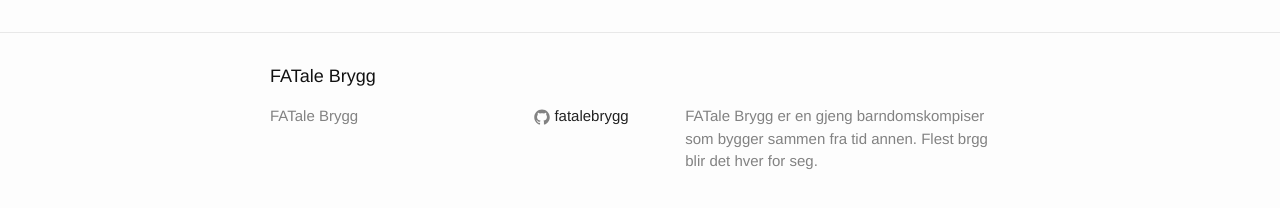
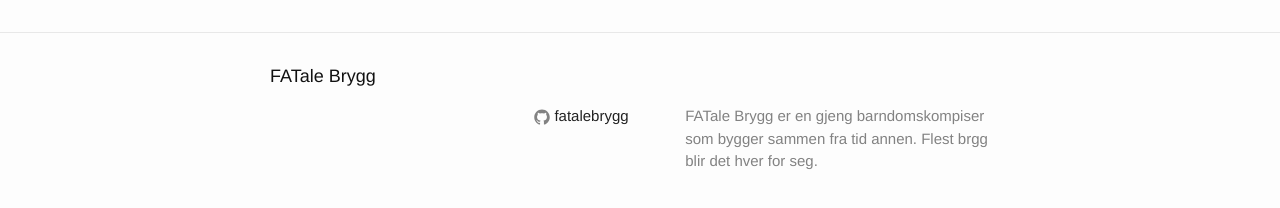
Before and after one commit to fatalebrygg/fatalebrygg.github.io, a Jekyll site: the page built from about.md, in a window 1280 px wide. Shown: the part 255-463 px from the top of the page. Built offline with Jekyll 4.4.1, drawn with Linux system fonts in a browser that asks for light colours; Markdown is read by kramdown in place of the engine named in the settings.

Commit message:
simpler footer

```diff
--- a/_includes/footer.html
+++ b/_includes/footer.html
@@ -6,10 +6,10 @@
 
     <div class="footer-col-wrapper">
       <div class="footer-col footer-col-1">
-        <ul class="contact-list">
+        <!--ul class="contact-list">
           <li>{{ site.title }}</li>
-          <!--li><a href="mailto:{{ site.email }}">{{ site.email }}</a></li-->
-        </ul>
+          <li><a href="mailto:{{ site.email }}">{{ site.email }}</a></li>
+        </ul-->
       </div>
 
       <div class="footer-col footer-col-2">
```
